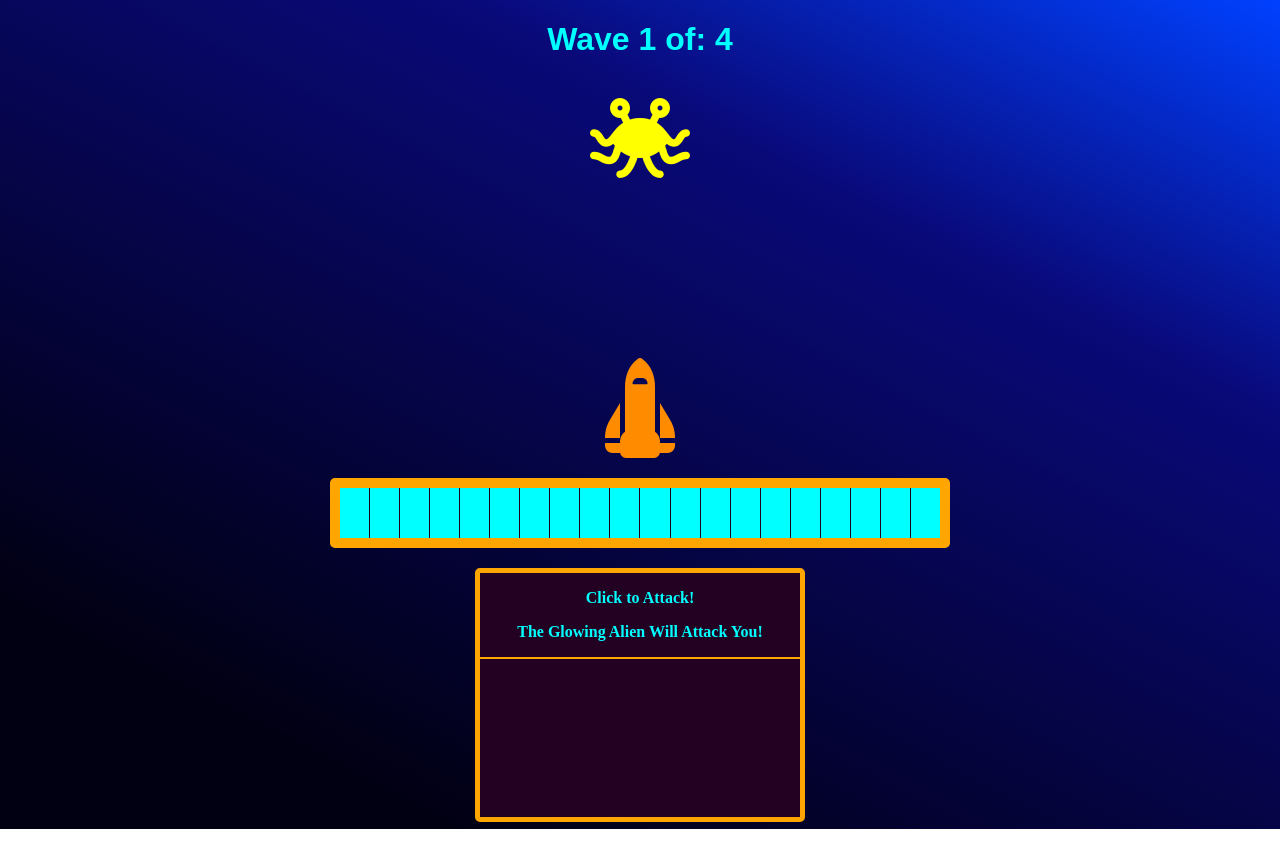
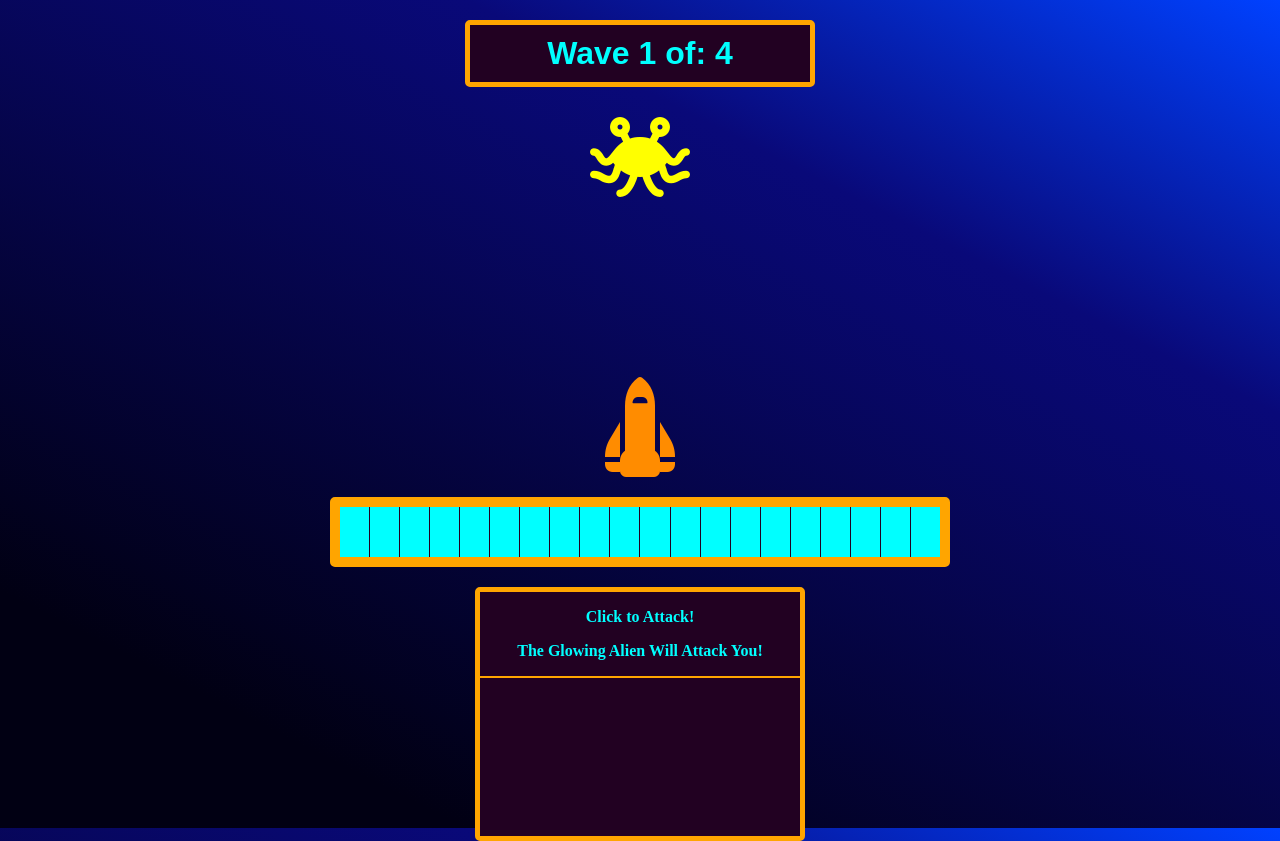
Before and after one commit to skruds004/SBA-308H-Save-the-Universe, a website with bundled scripts: page index.html in a window 1280 px wide. Built offline with nearby package versions, Linux system fonts and the light colour scheme.

Commit message:
messed with the wave text

```diff
--- a/app.js
+++ b/app.js
@@ -220,7 +220,7 @@ function win() {
     //otherwise end game state is reached
     else {
         updateText("<p class='good'>You've saved the universe from the aliens!</p>");
-        waveText.innerText = "";
+        waveText.innerText = "Earth Lives To See Another Day!";
         endText.innerText = "You've saved the universe from the aliens!";
         swarm.appendChild(gameEnd);
     }
--- a/style.css
+++ b/style.css
@@ -110,16 +110,17 @@ body {
     margin-left: 0;
 }
 
-#text-container, .game-end {
+#text-container, .game-end, #wave-text {
     text-align: center;
     width: 40vh;
+    margin: auto;
     margin-top: 20px;
     border: 5px solid orange;
     border-radius: 5px;
     background-color: rgb(34, 1, 34);
 }
 
-.game-end {
+.game-end, #wave-text {
     padding: 10px;
 }
 
```
